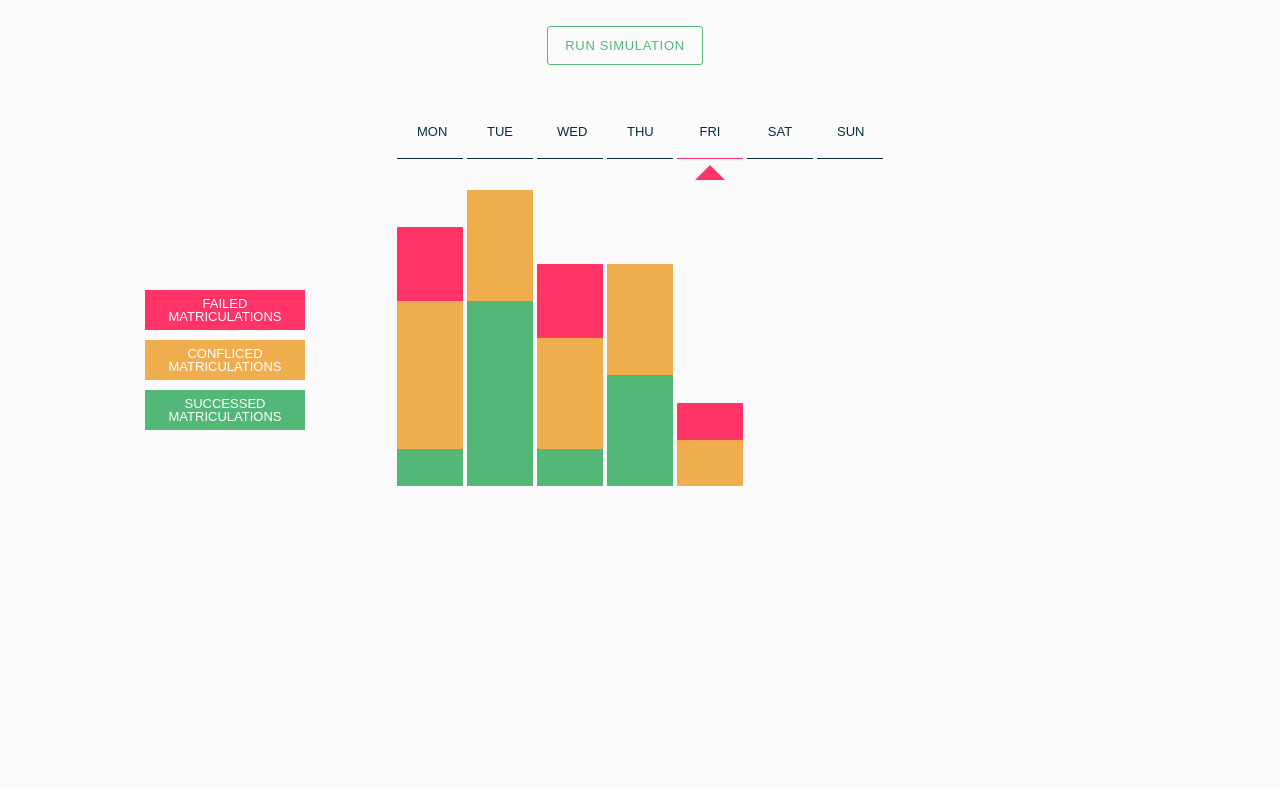
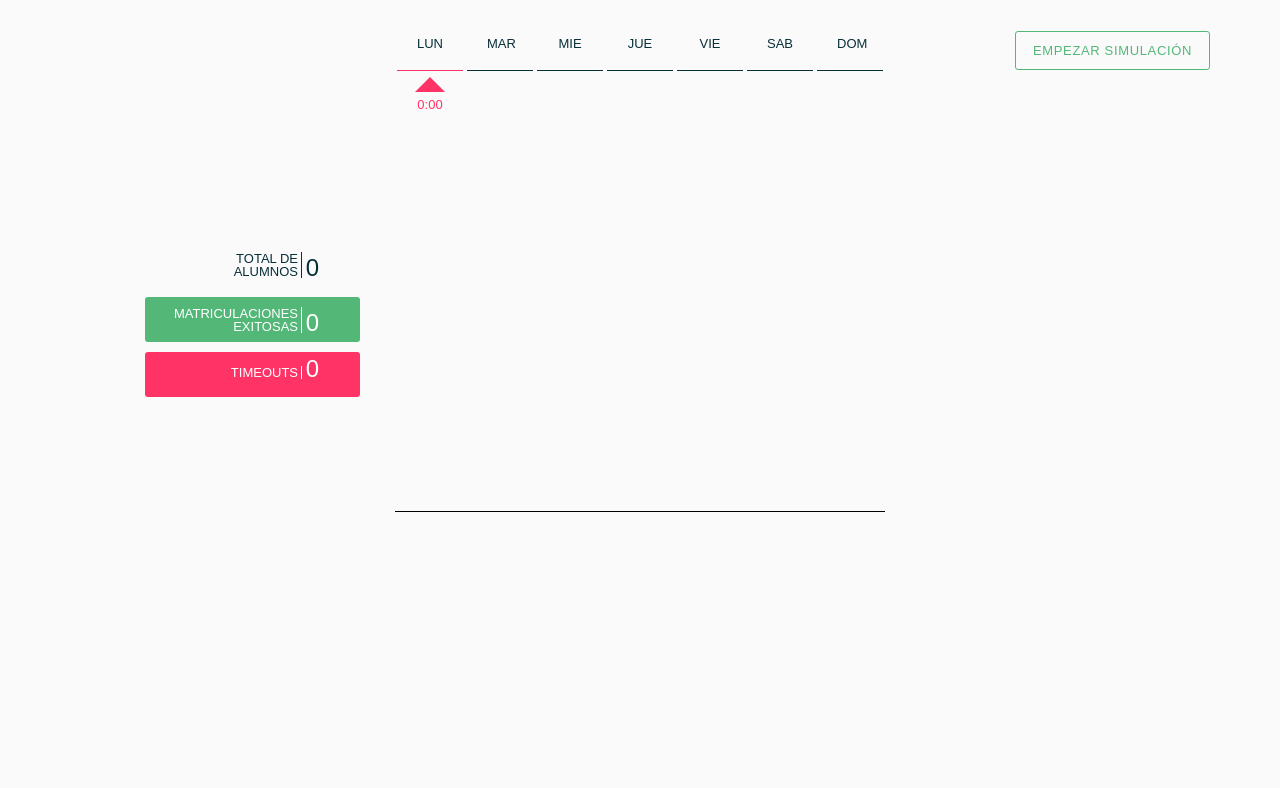
Before and after one commit to gromarion/SS-SGA-Simulation, a website: page web-ui/app/index.html at #/home in a window 1280 px wide. Shown: the part 53-841 px from the top of the page. Drawn offline with Linux system fonts and the light colour scheme.

Commit message:
ui integrated with backend

```diff
--- a/web-ui/app/home/home.html
+++ b/web-ui/app/home/home.html
@@ -1,23 +1,38 @@
 <div class="home-main">
     <div class="home-top">
-        <button class="primary-btn">Run simulation</button>
+        <button class="primary-btn"
+                ng-click="startSimulation()">Empezar Simulación</button>
     </div>
 
     <div class="simulator">
         <div class="days-graph">
-            <div ng-repeat="day in snapshot.days"
+            <div ng-repeat="day in stats.days"
                  class="day"
-                 ng-class="{selected: selected === day.title}">{{day.title}}</div>
+                 ng-class="{selected: stats.currentDay === day.dayNumber}">{{getDayTitle(day.dayNumber)}}</div>
+            <div class="current-hour"
+                 ng-class="{visible: stats.currentDay === day.dayNumber}"
+                 ng-repeat="day in stats.days">{{stats.currentHour}}:00</div>
         </div>
         <div class="students-graph">
-            <div class="matriculation-success-reference">Successed matriculations</div>
-            <div class="matriculation-fail-reference">Failed matriculations</div>
-            <div class="matriculation-conflict-reference">Confliced matriculations</div>
-            <div ng-repeat="day in snapshot.days"
+            <div class="matriculation-info-reference">
+                <div class="title">Total de alumnos</div>
+                <div class="value">{{stats.totalStudents}}</div>
+            </div>
+            <div class="matriculation-success-reference">
+                <div class="title">Matriculaciones exitosas</div>
+                <div class="value">{{stats.alumnsMatriculated}}</div>
+            </div>
+            <div class="matriculation-fail-reference">
+                <div class="title">Timeouts</div>
+                <div class="value">{{stats.totalsServerTimeouts}}</div>
+            </div>
+            <div ng-repeat="day in stats.days"
                  class="students-per-day">
-                 <div ng-attr-id="{{'#' + day.title + '-fail'}}" class="matriculation-fail"></div>
-                 <div ng-attr-id="{{'#' + day.title + '-conflict'}}" class="matriculation-conflict"></div>
-                 <div ng-attr-id="{{'#' + day.title + '-success'}}" class="matriculation-success"></div>
+                <div class="column-wrapper">
+                    <div ng-attr-id="{{'#' + getDayTitle(day.dayNumber) + '-fail'}}" class="matriculation-fail"></div>
+                    <div ng-attr-id="{{'#' + getDayTitle(day.dayNumber) + '-conflict'}}" class="matriculation-conflict"></div>
+                    <div ng-attr-id="{{'#' + getDayTitle(day.dayNumber) + '-success'}}" class="matriculation-success"></div>
+                </div>
             </div>
         </div>
     </div>
--- a/web-ui/app/home/homeCtrl.js
+++ b/web-ui/app/home/homeCtrl.js
@@ -2,107 +2,70 @@
 
 angular.module('sgaSimulator.controllers')
 
-.controller('HomeCtrl', ['$scope', '$state', '$timeout', '$interval', function($scope, $state, $timeout, $interval) {
+.controller('HomeCtrl', ['$scope', '$state', '$timeout', '$interval', 'simulationService', function($scope, $state, $timeout, $interval, simulationService) {
 
-    var maxPx = jQuery(document.getElementsByClassName('students-graph')[0]).height();
+    var maxPx = jQuery(document.getElementsByClassName('students-graph')[0]).height(),
+        POLLER_INTERVAL_MILLIS = 1000;
+
+    simulationService.initStats();
+    $scope.stats = simulationService.getStats();
 
     function calcHeight(studentsValue, maxStudents) {
         return studentsValue * maxPx / maxStudents;
     }
 
     function updateElemHeight(section, maxStudents) {
-      debugger
         section.elem.style.height = calcHeight(section.value, maxStudents) + 'px';
+    }
+
+    $scope.getDayTitle = function(dayNumber) {
+        switch (dayNumber) {
+            case 0: return 'LUN';
+            case 1: return 'MAR';
+            case 2: return 'MIE';
+            case 3: return 'JUE';
+            case 4: return 'VIE';
+            case 5: return 'SAB';
+            case 6: return 'DOM';
+        }
     };
 
-    $scope.updateMatriculationGraph = function(snapshot) {
-        snapshot.days.forEach(function(day) {
+    $scope.updateMatriculationGraph = function() {
+        $scope.stats.days.forEach(function(day) {
             var barSections = [
                 {
-                elem: document.getElementById('#' + day.title + '-success'),
+                    elem: document.getElementById('#' + $scope.getDayTitle(day.dayNumber) + '-success'),
                     value: day.matriculationSuccess
                 },{
-                elem: document.getElementById('#' + day.title + '-fail'),
+                    elem: document.getElementById('#' + $scope.getDayTitle(day.dayNumber) + '-fail'),
                     value: day.matriculationFail
                 },{
-                elem: document.getElementById('#' + day.title + '-conflict'),
+                    elem: document.getElementById('#' + $scope.getDayTitle(day.dayNumber) + '-conflict'),
                     value: day.matriculationConflict
                 }
             ];
 
             _.map(barSections, function(section) {
-              updateElemHeight(section, snapshot.maxStudents);
+                updateElemHeight(section, $scope.stats.totalStudents);
             });
         });
     };
 
-    $scope.snapshot = {
-      maxStudents: 10,
-      days: [
-      {
-        title: 'MON',
-        matriculationSuccess: 1,
-        matriculationConflict: 4,
-        matriculationFail: 2
-      },
-      {
-        title: 'TUE',
-        matriculationSuccess: 5,
-        matriculationConflict: 3,
-        matriculationFail: 0
-      },
-      {
-        title: 'WED',
-        matriculationSuccess: 1,
-        matriculationConflict: 3,
-        matriculationFail: 2
-      },
-      {
-        title: 'THU',
-        matriculationSuccess: 3,
-        matriculationConflict: 3,
-        matriculationFail: 0
-      },
-      {
-        title: 'FRI',
-        matriculationSuccess: 0,
-        matriculationConflict: 0,
-        matriculationFail: 0
-      },
-      {
-        title: 'SAT',
-        matriculationSuccess: 0,
-        matriculationConflict: 0,
-        matriculationFail: 0
-      },
-      {
-        title: 'SUN',
-        matriculationSuccess: 0,
-        matriculationConflict: 0,
-        matriculationFail: 0
-      }]
-    };
-
-    $scope.selected = 'FRI';
-
-    // Used for faking the simulation :D TODO: DELETE
-    $scope.addStudent = function() {
-        var random = Math.random();
-        if (random < 0.33) {
-          $scope.snapshot.days[4].matriculationSuccess ++;
-        } else if (random < 0.66){
-          $scope.snapshot.days[4].matriculationConflict ++;
-        } else {
-          $scope.snapshot.days[4].matriculationFail ++;
+    $scope.startSimulation = function() {
+        simulationService.startSimulation().then(function() {
+            var promise = $interval(function() {
+                simulationService.fetchStats().then(function() {
+                    $scope.stats = simulationService.getStats();
+                    $scope.updateMatriculationGraph();
+                    if (simulationService.simulationHasFinished()) {
+                        $interval.cancel(promise);
                     }
-
-        $scope.updateMatriculationGraph($scope.snapshot);
+                });
+            }, POLLER_INTERVAL_MILLIS);
+        });
     };
 
     $timeout(function() {
-      $scope.updateMatriculationGraph($scope.snapshot);
-
-      // Used for faking the simulation :D TODO: DELETE
-      $interval($scope.addStudent, 1000, 8);
-    }, 2000);
+        $scope.updateMatriculationGraph();
+    }, 500);
 }]);
--- /dev/null
+++ b/web-ui/app/simulationService.js
@@ -0,0 +1,64 @@
+'use strict';
+
+angular.module('sgaSimulator.services')
+
+    .factory('simulationService', ['$q', 'simulationStarter', 'simulationStats', function ($q, simulationStarter, simulationStats) {
+
+        var DAYS_AMOUNT = 7,
+            stats = {
+                totalStudents: 0,
+                alumnsMatriculated: 0,
+                currentDay: 0,
+                currentHour: 0,
+                totalsServerTimeouts: 0,
+                days: []
+            };
+
+        function initStats() {
+            for(var i = 0; i < DAYS_AMOUNT; i++) {
+                stats.days.push({
+                    dayNumber: i,
+                    matriculationSuccess: 0,
+                    matriculationConflict: 0,
+                    matriculationFail: 0
+                });
+            }
+        }
+
+        function updateStats(newStats) {
+            var day = _.findWhere(stats.days, {dayNumber: newStats.dayOfWeek});
+            day.matriculationSuccess += (newStats.alumnsMatriculated - stats.alumnsMatriculated);
+
+            stats.totalStudents = newStats.totalStudents;
+            stats.alumnsMatriculated = newStats.alumnsMatriculated;
+            stats.currentDay = newStats.dayOfWeek;
+            stats.currentHour = newStats.hourOfDay;
+            stats.totalsServerTimeouts = newStats.totalsServerTimeouts;
+
+            return stats;
+        }
+
+        return {
+            startSimulation: function() {
+                return simulationStarter.save().$promise;
+            },
+
+            fetchStats: function() {
+                var deferred = $q.defer();
+                simulationStats.get().$promise.then(function(newStats) {
+                    deferred.resolve(updateStats(newStats));
+                });
+                return deferred.promise;
+            },
+
+            getStats: function() {
+                return stats;
+            },
+
+            simulationHasFinished: function() {
+                return stats.totalStudents > 0 && stats.alumnsMatriculated == stats.totalStudents;
+            },
+
+            initStats: initStats
+        };
+    }]);
--- a/web-ui/app/styles/less/app.less
+++ b/web-ui/app/styles/less/app.less
@@ -43,10 +43,8 @@ html, body, .main-view {
     width: 100%;
 
     .home-top {
-      margin-top: 65px;
-      margin-left: 40px;
       margin-right: 70px;
-      text-align: center;
+      float: right;
 
       h3 {
           display: inline-block;
--- a/web-ui/app/styles/less/simulator.less
+++ b/web-ui/app/styles/less/simulator.less
@@ -3,7 +3,7 @@
   @totalWidth: 490px;
 
   margin: auto;
-  margin-top: 40px;
+  margin-top: 70px;
 
   width: @totalWidth;
   font-size: 13px;
@@ -44,6 +44,18 @@
           }
         }
     }
+
+    .current-hour {
+      display: inline-block;
+      width: @totalWidth / 7;
+      visibility: hidden;
+      padding-top: 27px;
+      color: @red;
+
+      &.visible {
+        visibility: visible;
+      }
+    }
   }
 
   .students-graph {
@@ -57,80 +69,114 @@
     padding-top: 30px;
     height: @max-height;
     width: 100%;
+    border-bottom: 1px solid black;
 
     @reference-top-base: 130px;
     @reference-left-base: -250px;
 
     @margin-reference-top: 10px;
 
-    @reference-width: 160px;
-    @reference-height: 40px;
+    @reference-width: 215px;
+    @reference-height: 45px;
 
     .matriculation-fail-reference {
       background-color: @red;
       color: white;
        position: absolute;
+      top: @reference-top-base + 2* @margin-reference-top + 2* @reference-height;
+       left: @reference-left-base;
+       width: @reference-width;
+       height: @reference-height;
+       padding-top: 10px;
+      border-radius: 3px;
+    }
+
+    .matriculation-info-reference {
+      background-color: transparent;
+      color: @darkBlue;
+       position: absolute;
       top: @reference-top-base;
        left: @reference-left-base;
        width: @reference-width;
        height: @reference-height;
-       padding-top: 7px;
+      border-radius: 3px;
+      padding-top: 10px;
+
+      .title {
+        border-right: 1px solid @darkBlue;
+      }
     }
 
-    .matriculation-conflict-reference {
-      background-color: @yellow;
+    .matriculation-success-reference {
+      background-color: @green;
       color: white;
       position: absolute;
       top: @reference-top-base + @margin-reference-top + @reference-height;
       left: @reference-left-base;
       width: @reference-width;
       height: @reference-height;
-       padding-top: 7px;
+      padding-top: 10px;
+      border-radius: 3px;
     }
 
-    .matriculation-success-reference {
-      background-color: @green;
-      color: white;
-       position: absolute;
-       top: @reference-top-base + 2* @margin-reference-top + 2* @reference-height;
-       left: @reference-left-base;
-       width: @reference-width;
-       height: @reference-height;
-       padding-top: 7px;
+    .title {
+      width: 130px;
+      display: inline-block;
+      text-align: -webkit-right;
+      margin-left: -14px;
+      border-right: 1px solid white;
+      padding-right: 3px;
+    }
+
+    .value {
+      display: inline-block;
+      font-size: x-large;
     }
 
     .students-per-day {
 
-      margin-left: 2px;
-      margin-right: 2px;
-      width: @totalWidth / 7 - 4px;
+      @intercolumns-padding: 2px;
+
+      margin-left: @intercolumns-padding;
+      margin-right: @intercolumns-padding;
+      width: @totalWidth / 7 - 2 * @intercolumns-padding;
       display: inline-block;
+      position: relative;
+      height: 100%;
 
       @animation-time: 300ms;
 
+      .column-wrapper {
+        position: absolute;
+        bottom: 0;
+        left: @intercolumns-padding;
+        right: @intercolumns-padding;
+        width: @totalWidth / 7 - 2 * @intercolumns-padding;
+
         .matriculation-fail {
-        -webkit-transition:width @animation-time ease-in-out, height @animation-time ease-in-out;
-        -moz-transition:width @animation-time ease-in-out, height @animation-time ease-in-out;
-        -o-transition:width @animation-time ease-in-out, height @animation-time ease-in-out;
-        transition:width @animation-time ease-in-out, height @animation-time ease-in-out;
+          -webkit-transition: width @animation-time ease-in-out, height @animation-time ease-in-out;
+          -moz-transition: width @animation-time ease-in-out, height @animation-time ease-in-out;
+          -o-transition: width @animation-time ease-in-out, height @animation-time ease-in-out;
+          transition: width @animation-time ease-in-out, height @animation-time ease-in-out;
           background-color: @red; //#D9534F
         }
 
         .matriculation-success {
-        -webkit-transition:width @animation-time ease-in-out, height @animation-time ease-in-out;
-        -moz-transition:width @animation-time ease-in-out, height @animation-time ease-in-out;
-        -o-transition:width @animation-time ease-in-out, height @animation-time ease-in-out;
-        transition:width @animation-time ease-in-out, height @animation-time ease-in-out;
+          -webkit-transition: width @animation-time ease-in-out, height @animation-time ease-in-out;
+          -moz-transition: width @animation-time ease-in-out, height @animation-time ease-in-out;
+          -o-transition: width @animation-time ease-in-out, height @animation-time ease-in-out;
+          transition: width @animation-time ease-in-out, height @animation-time ease-in-out;
           background-color: @green; //#26B178
         }
 
         .matriculation-conflict {
-        -webkit-transition:width @animation-time ease-in-out, height @animation-time ease-in-out;
-        -moz-transition:width @animation-time ease-in-out, height @animation-time ease-in-out;
-        -o-transition:width @animation-time ease-in-out, height @animation-time ease-in-out;
-        transition:width @animation-time ease-in-out, height @animation-time ease-in-out;
+          -webkit-transition: width @animation-time ease-in-out, height @animation-time ease-in-out;
+          -moz-transition: width @animation-time ease-in-out, height @animation-time ease-in-out;
+          -o-transition: width @animation-time ease-in-out, height @animation-time ease-in-out;
+          transition: width @animation-time ease-in-out, height @animation-time ease-in-out;
           background-color: @yellow;
         }
       }
     }
   }
+}
```
Also changed, not shown: web-ui/app/components/api/resources.js (+8 -2 lines), web-ui/app/index.html (+5 -3 lines), web-ui/app/styles/css/app.css. Lines whose indentation alone changed are shown as unchanged.
